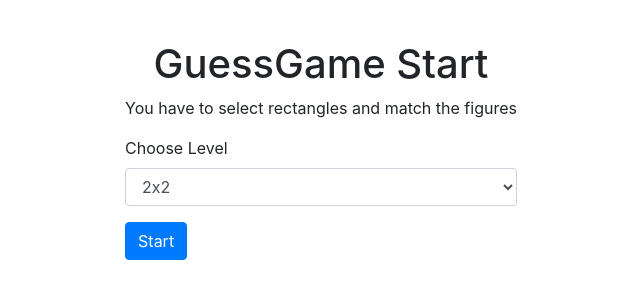
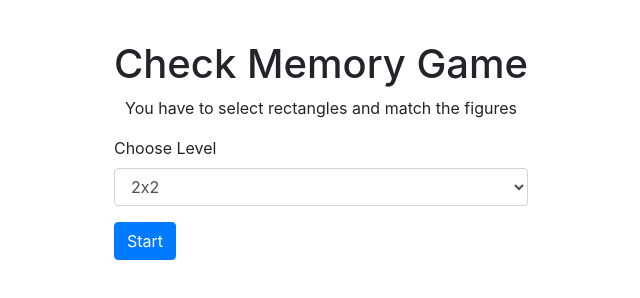
Before and after one commit to PlatoSys/CardMemoryGame, a plain HTML site: page index.html in a window 1280 px wide. Shown: the whole page, without its empty margins (319-959 px from the left). Drawn offline with nearby package versions, Linux system fonts and the light colour scheme.

Commit message:
Name Change

```diff
--- a/index.html
+++ b/index.html
@@ -22,7 +22,7 @@
     <div class="container" id="container">
         <div class="start" id="start">
             <div class="header">
-                <h1>GuessGame Start</h1>
+                <h1>Check Memory Game</h1>
                 <p>You have to select rectangles and match the figures</p>
             </div>
             <div class="types">
```
